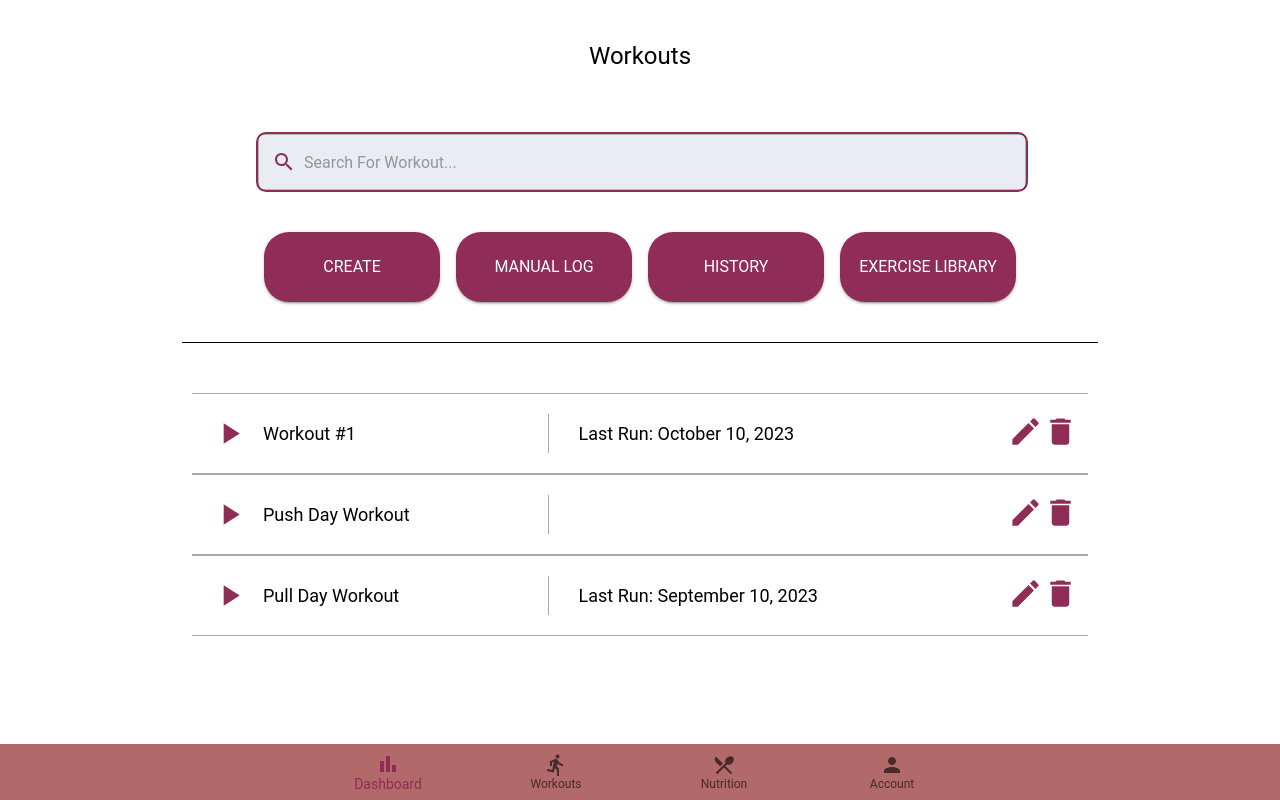
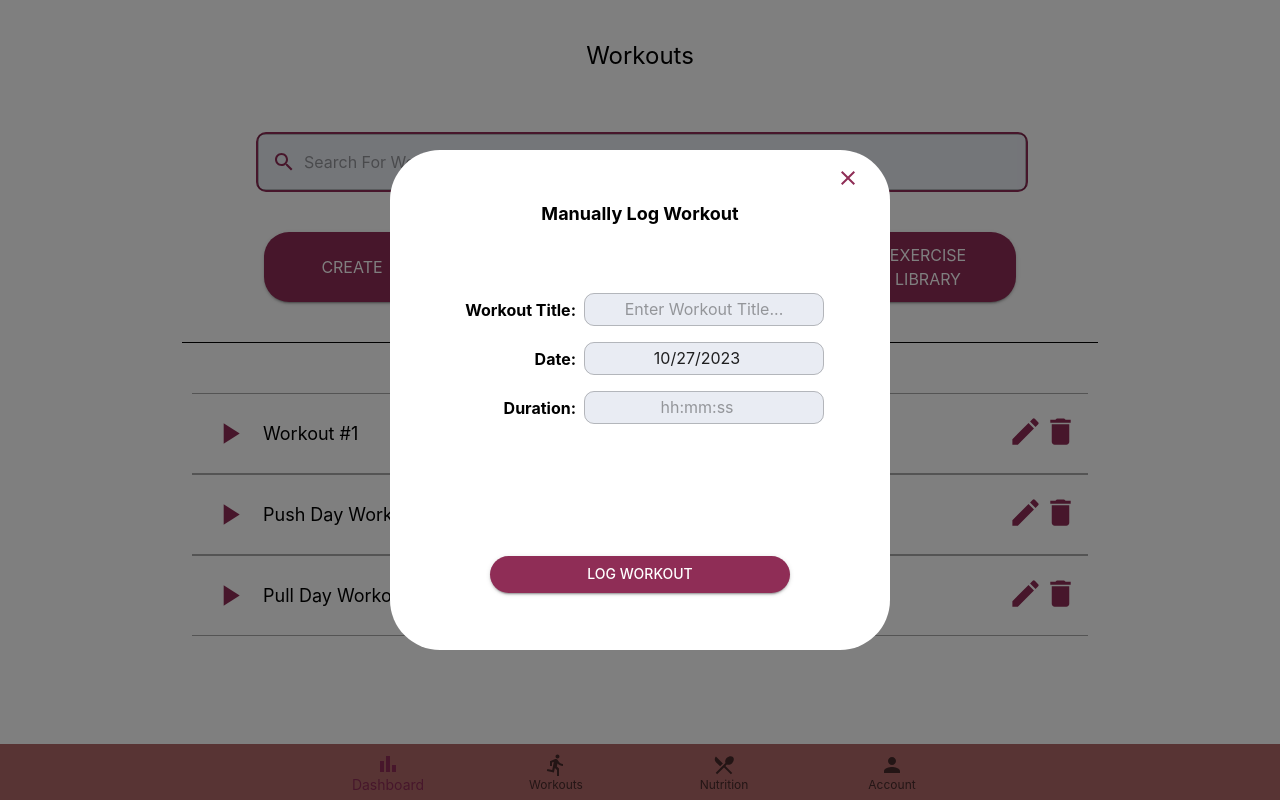
Before and after one commit to joshchyeonlee/EZFit, a React (Create React App) app: page /Workouts in a window 1280 px wide. Both pictures are taken after a click on the button "MANUAL LOG". Built offline with nearby package versions, Linux system fonts and the light colour scheme.

Commit message:
Reusable logging overlay with text, date, time fields and confirmation alert

```diff
--- a/package.json
+++ b/package.json
@@ -7,6 +7,7 @@
     "@emotion/styled": "^11.11.0",
     "@mui/icons-material": "^5.14.15",
     "@mui/material": "^5.14.15",
+    "@mui/x-date-pickers": "^6.18.0",
     "@testing-library/jest-dom": "^5.17.0",
     "@testing-library/react": "^13.4.0",
     "@testing-library/user-event": "^13.5.0",
@@ -14,6 +15,7 @@
     "@types/node": "^16.18.59",
     "@types/react": "^18.2.31",
     "@types/react-dom": "^18.2.14",
+    "moment": "^2.29.4",
     "react": "^18.2.0",
     "react-dom": "^18.2.0",
     "react-router-dom": "^6.17.0",
@@ -44,5 +46,8 @@
       "last 1 firefox version",
       "last 1 safari version"
     ]
+  },
+  "devDependencies": {
+    "@types/react-datepicker": "^4.19.1"
   }
 }
--- a/src/App.css
+++ b/src/App.css
@@ -1,3 +1,4 @@
 body {
   margin: 0;
+  font-family: "Inter, sans-serif";
 }
--- a/src/App.tsx
+++ b/src/App.tsx
@@ -6,9 +6,12 @@ import Dashboard from "./components/dashboard/Dashboard";
 import WorkoutsDashboard from "./components/workouts/WorkoutsDashboard";
 import Nutrition from "./components/nutrition/NutritionDashboard";
 import Account from "./components/account/Account";
+import { LocalizationProvider } from "@mui/x-date-pickers";
+import { AdapterMoment } from "@mui/x-date-pickers/AdapterMoment";
 
 function App() {
   return (
+    <LocalizationProvider dateAdapter={AdapterMoment}>
       <Grid height={"100vh"} className="App">
         <Routes>
           <Route path="/" element={<div>HOME</div>} />
@@ -19,6 +22,7 @@ function App() {
         </Routes>
         <NavigationBar />
       </Grid>
+    </LocalizationProvider>
   );
 }
 
--- /dev/null
+++ b/src/components/Overlays/BaseLoggingOverlay.tsx
@@ -0,0 +1,197 @@
+import { Close } from "@mui/icons-material";
+import {
+  Alert,
+  Box,
+  Button,
+  Grid,
+  Modal,
+  Snackbar,
+  TextField,
+  Typography,
+} from "@mui/material";
+import { useState } from "react";
+import { DatePicker, TimePicker } from "@mui/x-date-pickers";
+import {
+  BaseLoggingOverlayProps,
+  fieldTypeProps,
+} from "./BaseLoggingOverlay.types";
+
+const moment = require("moment");
+
+const LoggingField = ({
+  fieldTitle,
+  type,
+  defaultData,
+  placeholder,
+}: fieldTypeProps) => {
+  return (
+    <Grid
+      display={"flex"}
+      alignItems={"center"}
+      justifyContent={"center"}
+      margin={"8px 0px"}
+    >
+      <Typography
+        paddingRight={"8px"}
+        width={"30%"}
+        textAlign={"right"}
+        fontWeight={"bold"}
+      >
+        {fieldTitle}:
+      </Typography>
+      <Grid width={"60%"}>
+        {type === "text" ? (
+          <TextField
+            hiddenLabel
+            sx={{
+              backgroundColor: (theme) => theme.palette.textFieldBkg,
+              borderRadius: "10px",
+              padding: "0px",
+              "& .MuiInputBase-root": {
+                paddingRight: "0px",
+              },
+              "& .MuiInputBase-input": {
+                padding: "5px",
+                textAlign: "center",
+              },
+              "& .MuiOutlinedInput-notchedOutline": {
+                borderRadius: "10px",
+              },
+            }}
+            defaultValue={defaultData}
+            size="small"
+            placeholder={placeholder}
+            fullWidth
+          ></TextField>
+        ) : null}
+        {type === "date" ? (
+          <DatePicker
+            value={moment()}
+            slotProps={{ openPickerButton: { color: "primary" } }}
+            sx={{
+              backgroundColor: (theme) => theme.palette.textFieldBkg,
+              borderRadius: "10px",
+              width: "100%",
+              "& .MuiInputBase-input": {
+                padding: "5px",
+                textAlign: "center",
+              },
+              "& .MuiInputBase-root": {
+                borderRadius: "10px",
+              },
+            }}
+          />
+        ) : null}
+        {type === "time" ? (
+          <TimePicker
+            views={["hours", "minutes", "seconds"]}
+            format="hh:mm:ss"
+            ampm={false}
+            slotProps={{ openPickerButton: { color: "primary" } }}
+            sx={{
+              backgroundColor: (theme) => theme.palette.textFieldBkg,
+              borderRadius: "10px",
+              width: "100%",
+              "& .MuiInputBase-input": {
+                padding: "5px",
+                textAlign: "center",
+              },
+              "& .MuiInputBase-root": {
+                borderRadius: "10px",
+              },
+            }}
+          />
+        ) : null}
+        {type === "dropdown" ? <>{/* TODO */}</> : null}
+      </Grid>
+    </Grid>
+  );
+};
+
+function BaseLoggingOverlay({
+  isOpen,
+  handleClose,
+  title,
+  fields,
+  submitText,
+  confirmationText,
+}: BaseLoggingOverlayProps) {
+  const [showConfirmation, setShowConfirmation] = useState(false);
+
+  const handleSubmit = () => {
+    handleClose();
+    setShowConfirmation(true);
+  };
+
+  return (
+    <>
+      <Snackbar
+        open={showConfirmation}
+        anchorOrigin={{ vertical: "top", horizontal: "right" }}
+        autoHideDuration={10000}
+        onClose={() => setShowConfirmation(false)}
+      >
+        <Alert onClose={() => setShowConfirmation(false)}>
+          {confirmationText}
+        </Alert>
+      </Snackbar>
+      <Modal open={isOpen}>
+        <Grid
+          width={"100%"}
+          height={"100%"}
+          alignItems={"center"}
+          display={"flex"}
+          justifyContent={"center"}
+        >
+          <Box
+            width={"500px"}
+            height={"500px"}
+            bgcolor={"primaryBkg"}
+            borderRadius={"50px"}
+            display={"flex"}
+            flexDirection={"column"}
+            alignItems={"center"}
+          >
+            <Grid
+              textAlign={"right"}
+              width={"100%"}
+              padding={"10px"}
+              height={"10%"}
+            >
+              <Button onClick={handleClose}>
+                <Close />
+              </Button>
+            </Grid>
+            <Typography fontSize="18px" fontWeight={"bold"} height={"5%"}>
+              {title}
+            </Typography>
+            <Grid
+              width={"80%"}
+              height={"70%"}
+              display={"flex"}
+              flexDirection={"column"}
+              paddingTop={"60px"}
+            >
+              {fields.map((field) => (
+                <LoggingField
+                  fieldTitle={field.fieldTitle}
+                  type={field.type}
+                  defaultData={field.defaultData}
+                  placeholder={field.placeholder}
+                  key={field.fieldTitle}
+                />
+              ))}
+            </Grid>
+            <Grid height={"20%"} width={"60%"}>
+              <Button variant="contained" onClick={handleSubmit} fullWidth>
+                {submitText}
+              </Button>
+            </Grid>
+          </Box>
+        </Grid>
+      </Modal>
+    </>
+  );
+}
+
+export default BaseLoggingOverlay;
--- /dev/null
+++ b/src/components/Overlays/LoggingOverlays.tsx
@@ -0,0 +1,24 @@
+import BaseLoggingOverlay from "./BaseLoggingOverlay";
+import { OverlayProps } from "./BaseLoggingOverlay.types";
+import { manualLoggingFields } from "./Overlay.fields";
+
+export function ManualLoggingOverlay({ isOpen, handleClose }: OverlayProps) {
+  return (
+    <BaseLoggingOverlay
+      isOpen={isOpen}
+      handleClose={handleClose}
+      title={"Manually Log Workout"}
+      fields={manualLoggingFields}
+      submitText={"Log Workout"}
+      confirmationText={"Workout Logged"}
+    />
+  );
+}
+
+export function EditHistoryOverlay({ isOpen, handleClose }: OverlayProps) {
+  // TODO
+}
+
+export function FoodLogging({ isOpen, handleClose }: OverlayProps) {
+  // TODO
+}
--- /dev/null
+++ b/src/components/Overlays/Overlay.fields.ts
@@ -0,0 +1,25 @@
+import { fieldTypeProps } from "./BaseLoggingOverlay.types";
+
+const moment = require("moment");
+
+export const manualLoggingFields: fieldTypeProps[] = [
+  {
+    fieldTitle: "Workout Title",
+    type: "text",
+    placeholder: "Enter Workout Title...",
+  },
+  {
+    fieldTitle: "Date",
+    type: "date",
+    defaultData: moment().format("MMMM DD, YYYY"),
+  },
+  { fieldTitle: "Duration", type: "time" },
+];
+
+export const foodLoggingFields: fieldTypeProps[] = [
+  //TODO
+];
+
+export const editHistoryFields: fieldTypeProps[] = [
+  //TODO
+];
--- a/src/components/utils/SearchBar.tsx
+++ b/src/components/utils/SearchBar.tsx
@@ -1,6 +1,5 @@
 import { InputAdornment, TextField } from "@mui/material";
 import Search from "@mui/icons-material/Search";
-import { KeyboardEventHandler, useState } from "react";
 
 interface SearchBarProps {
   placeholder: string;
@@ -10,8 +9,6 @@ interface SearchBarProps {
 function SearchBar({ placeholder, onSearch }: SearchBarProps) {
   return (
     <TextField
-      id="outlined-search"
-      className="searchBar"
       sx={{
         backgroundColor: (theme) => theme.palette.textFieldBkg,
         border: (theme) => `2px solid ${theme.palette.primary.main}`,
--- a/src/components/workouts/WorkoutsDashboard.tsx
+++ b/src/components/workouts/WorkoutsDashboard.tsx
@@ -3,23 +3,12 @@ import SearchBar from "../utils/SearchBar";
 import { workoutRowMockData } from "./WorkoutRow/Workout.mockData";
 import WorkoutRow, { WorkoutRowProps } from "./WorkoutRow/WorkoutRow";
 import { useState } from "react";
+import { ManualLoggingOverlay } from "../Overlays/LoggingOverlays";
 
-const WorkoutMenuButton = ({ text }: { text: string }) => {
-  return (
-    <Box textAlign={"center"} width={"25%"} padding={"0px 8px"}>
-      <Button
-        variant="contained"
-        color="primary"
-        fullWidth
-        sx={{ minHeight: "70px" }}
-      >
-        <Typography color={"white"}>{text}</Typography>
-      </Button>
-    </Box>
-  );
-};
+const moment = require("moment");
 
 function WorkoutsDashboard() {
+  const [manualLogOpen, setManualLogOpen] = useState(false);
   const [workoutSearchResults, setWorkoutSearchResults] =
     useState(workoutRowMockData);
 
@@ -32,8 +21,20 @@ function WorkoutsDashboard() {
     setWorkoutSearchResults(results);
   };
 
+  const handleManualLogOpen = () => {
+    setManualLogOpen(true);
+  };
+  const handleManualLogClose = () => {
+    setManualLogOpen(false);
+  };
+
   return (
     <Grid display={"flex"} alignItems={"center"} flexDirection={"column"}>
+      <ManualLoggingOverlay
+        isOpen={manualLogOpen}
+        handleClose={handleManualLogClose}
+      />
+
       <Box textAlign={"center"} padding={"40px 30px"}>
         <Typography variant="h5">Workouts</Typography>
       </Box>
@@ -49,10 +50,10 @@ function WorkoutsDashboard() {
         padding={"20px 50px"}
         width={"60%"}
       >
-        <WorkoutMenuButton text={"Create"} />
-        <WorkoutMenuButton text={"Manual Log"} />
-        <WorkoutMenuButton text={"History"} />
-        <WorkoutMenuButton text={"Exercise Library"} />
+        <WorkoutMenuButton title={"Create"} />
+        <WorkoutMenuButton title={"Manual Log"} onClick={handleManualLogOpen} />
+        <WorkoutMenuButton title={"History"} />
+        <WorkoutMenuButton title={"Exercise Library"} />
       </Box>
       <Divider sx={{ width: "70%", borderColor: "black", padding: "10px" }} />
       <Grid width={"70%"} margin={"50px"} textAlign={"center"}>
@@ -68,4 +69,25 @@ function WorkoutsDashboard() {
   );
 }
 
+interface WorkoutMenuButtonProps {
+  title: string;
+  onClick?: () => void;
+}
+
+const WorkoutMenuButton = ({ title, onClick }: WorkoutMenuButtonProps) => {
+  return (
+    <Box textAlign={"center"} width={"25%"} padding={"0px 8px"}>
+      <Button
+        variant="contained"
+        color="primary"
+        fullWidth
+        sx={{ minHeight: "70px" }}
+        onClick={onClick}
+      >
+        <Typography color={"primaryBkg"}>{title}</Typography>
+      </Button>
+    </Box>
+  );
+};
+
 export default WorkoutsDashboard;
--- a/src/themes/theme.ts
+++ b/src/themes/theme.ts
@@ -3,11 +3,13 @@ import { createTheme } from "@mui/material/styles";
 declare module "@mui/material/styles" {
   interface Palette {
     textFieldBkg: string;
+    primaryBkg: string;
     secondaryBkg: string;
     tertiaryBkg: string;
   }
   interface PaletteOptions {
     textFieldBkg: string;
+    primaryBkg: string;
     secondaryBkg: string;
     tertiaryBkg: string;
   }
@@ -25,11 +27,12 @@ const theme = createTheme({
       main: "#FF233C",
     },
     textFieldBkg: "#E9ECF3",
+    primaryBkg: "#FFFFFF",
     secondaryBkg: "#EEEEEE",
     tertiaryBkg: "#D6D2D2",
   },
   typography: {
-    fontFamily: "Roboto, sans-serif",
+    fontFamily: "Inter, sans-serif",
     fontSize: 14,
   },
   components: {
```
Also changed, not shown: src/components/Overlays/BaseLoggingOverlay.types.ts (added, +18 -0 lines), tsconfig.json (+2 -8 lines), 1 other file (tests, documents, lock files or other folders). Lines whose indentation alone changed are shown as unchanged.
